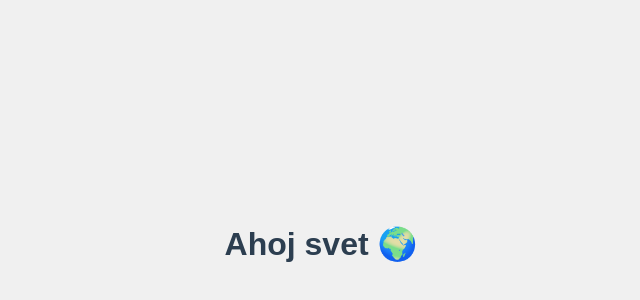
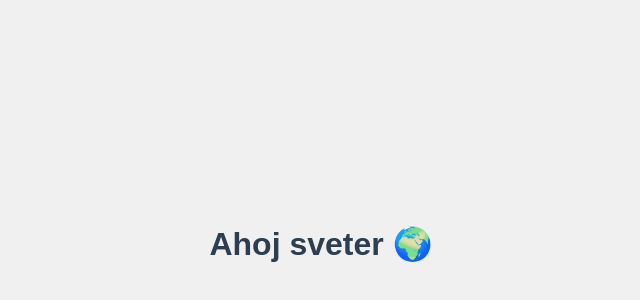
Before and after one commit to iljachandoga/test-stranka, a plain HTML site: page public/index.html in a window 1280 px wide. Shown: the part 156-456 px from the top of the page, without its empty margins (319-959 px from the left). Drawn offline with Linux system fonts and the light colour scheme.

Commit message:
Update index.html

```diff
--- a/public/index.html
+++ b/public/index.html
@@ -20,6 +20,6 @@
   </style>
 </head>
 <body>
-  <h1>Ahoj svet 🌍</h1>
+  <h1>Ahoj sveter 🌍</h1>
 </body>
 </html>
```
